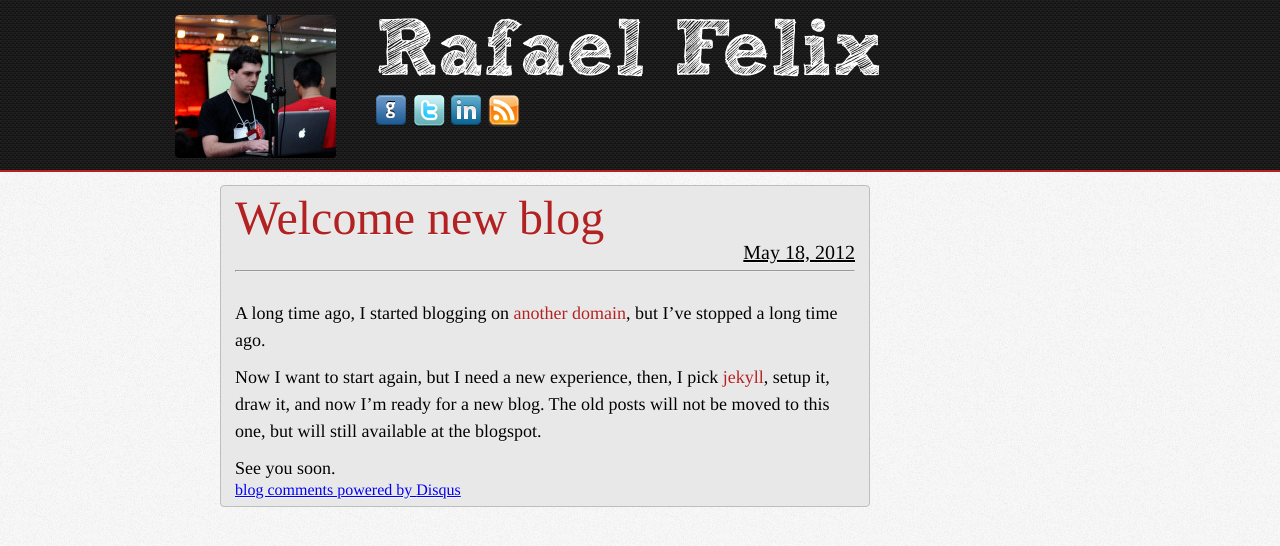
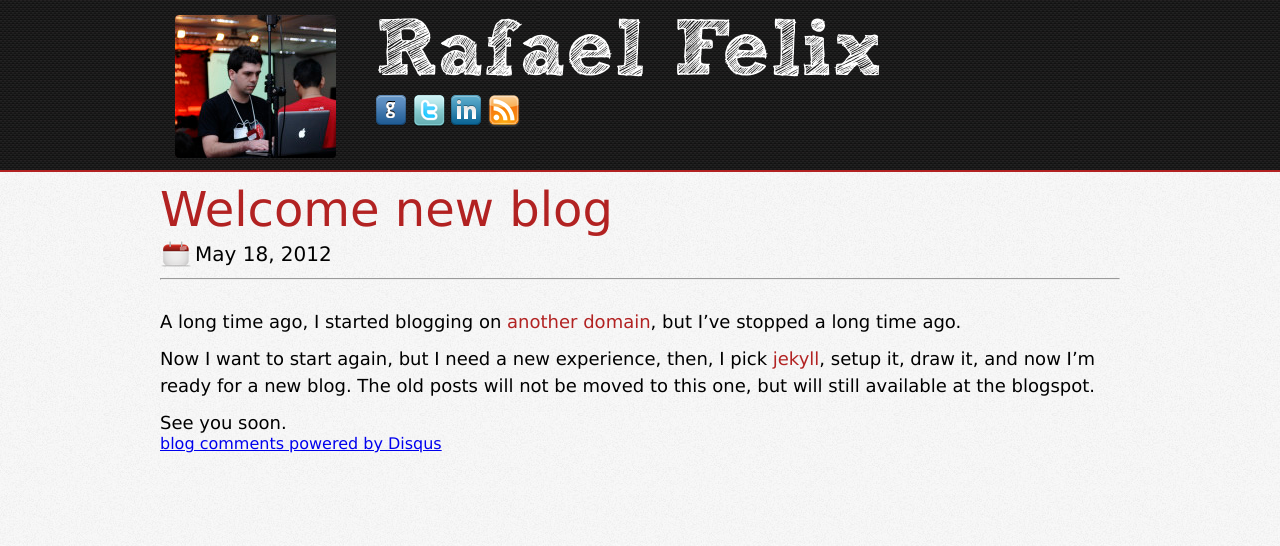
Before and after one commit to fellix/fellix.github.com, a Jekyll site: the page built from _posts/2012-05-18-welcome-new-blog.markdown, in a window 1280 px wide. Shown: the top 546 px of the page. Built offline with Jekyll 4.4.1, drawn with Linux system fonts in a browser that asks for light colours; comment, search, counter and statistics services are not loaded.

Commit message:
Margin fixes.
Cleanup at the post list and the article page

```diff
--- a/_layouts/post.html
+++ b/_layouts/post.html
@@ -4,7 +4,7 @@ layout: default
 <article id="post">
   <header>
     <h2>{{page.title}}</h2>
-    <p>{{page.date | date: "%B %d, %Y"}}</p>
+    <p class='post-date'><span>{{page.date | date: "%B %d, %Y"}}</span></p>
   </header>
   <hr>
   <section id="post-content">
--- a/css/style.css
+++ b/css/style.css
@@ -22,7 +22,7 @@ table {border-collapse: collapse;border-spacing: 0;}
 
 @font-face {font-family: "SketchRockwell Bold";src: url("SketchRockwell-Bold.ttf");}
 
-body{background: url(bg.jpg); height: 100%; font-family: Times, Arial, sans-serif;}
+body{background: url(bg.jpg); height: 100%; font-family: Verdana, Arial, sans-serif;}
 
 section#page, header#blog-title .header-container{ width:960px; margin:0 auto;}
 
@@ -35,20 +35,24 @@ header#blog-title img{ border-radius:4px;}
 header#blog-title .author{ width: 700px; float:left;}
 header#blog-title .author ul li{ display: inline-block; width: 32px; height: 32px;}
 
-section#blog-content{min-height: 100%;height: auto !important;height: 100%;margin: 0 auto 60px 60px;width:650px;clear:both;}
+section#blog-content{min-height: 100%;height: auto !important;height: 100%;margin: 0 auto;width:100%;clear:both;}
 section#blog-content ul.posts{width:100%}
-section#blog-content ul.posts li, article#post{padding: 8px 14px;margin-bottom: 18px;text-shadow: 0 1px 0 rgba(255,255,255,.5);border: 1px solid #BEBEBE;background-color: #E8E8E8;border-radius: 4px;}
 section#blog-content h2.post-title{font-size: 32px;}
 section#blog-content h2.post-title a{color: #B22222;text-decoration: none;}
-section#blog-content span.post-date{font-size: 14px;float: right;margin-top: 15px;}
-section#blog-content p.post-summary{font-size: 18px;}
-section#blog-content p.post-read-more{text-align: right;}
+section#blog-content .post-info{ padding: 10px 0 0; }
+section#blog-content .posts p { display: inline-block;padding-top:10px; }
+section#blog-content .post-date{ background: url(/img/calendar.png) no-repeat; min-width:32px;min-height:32px;}
+section#blog-content .post-date span{ padding-left: 35px;}
+section#blog-content .post-read-more{float: right;}
 section#blog-content p a{color: #B22222;text-decoration:none;}
 section#blog-content p a:hover{text-decoration:underline;}
 
 article#post{min-height: 300px;}
+article#post .post-date { margin-top:5px; }
+article#post header{ height:85px; }
 article#post header h2{font-size: 48px;color: #B22222;}
-article#post header p{text-align: right;font-size: 20px;text-decoration: underline;}
+article#post header p{font-size: 20px;padding: 6px 0 0;}
+article#post hr { clear: both; }
 section#post-content, section#post-content p{font-size: 18px;padding-top: 10px;line-height: 1.5em;}
 
 .clearfix{ clear: both; }
```
Also changed, not shown: index.html (+6 -31 lines), img/calendar.png (added).
